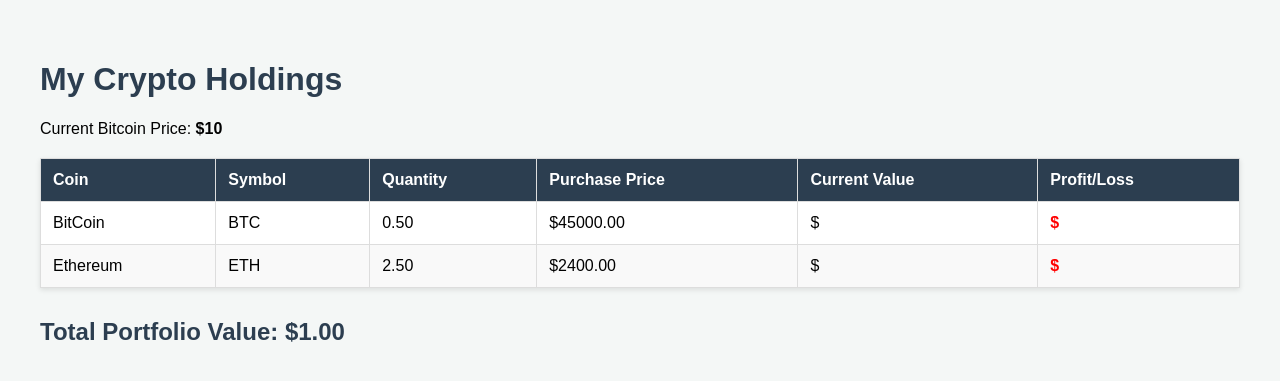
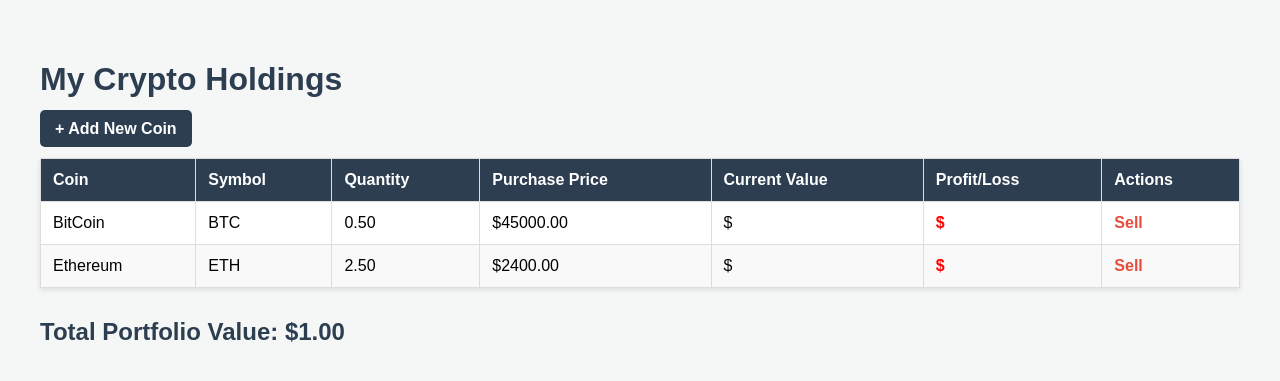
Before and after one commit to Magict67/CryptoPortfolio, a Django app: template portfolio/templates/portfolio/portfolio_list.html in a window 1280 px wide. Shown: the part 49-430 px from the top of the page. Run offline with Django 5.2, Linux system fonts and the light colour scheme; data comes from the database, SQL or seed files in the repository; the template is opened without the code that fills it: values that come from a table or form of the project are taken from there, most other values are stand-ins (such as "Sample title", 1, 10 or a date in 2020).

Commit message:
delete action address,  the how brain, sell

```diff
--- a/portfolio/templates/portfolio/portfolio_list.html
+++ b/portfolio/templates/portfolio/portfolio_list.html
@@ -3,7 +3,11 @@
 {% block content %}
 <h1>My Crypto Holdings</h1>
 
-<p>Current Bitcoin Price: <strong>${{ live_price }}</strong></p>
+<div style="margin-bottom: 20px;">
+    <a href="{% url 'add_coin' %}" style="background-color: #2c3e50; color: white; padding: 10px 15px; text-decoration: none; border-radius: 5px; font-weight: bold;">
+        + Add New Coin
+    </a>
+</div>
 
 <table>
     <thead>
@@ -14,7 +18,7 @@
             <th>Purchase Price</th>
             <th>Current Value</th>
             <th>Profit/Loss</th>
-        </tr>
+            <th>Actions</th> </tr>
     </thead>
     <tbody>
         {% for coin in coins %}
@@ -27,6 +31,13 @@
             <td class="{% if coin.profit >= 0 %}profit{% else %}loss{% endif %}">
                 ${{ coin.profit|floatformat:2 }}
             </td>
+            <td>
+                <a href="{% url 'delete_coin' coin.pk %}"
+                   onclick="return confirm('Are you sure you want to sell/remove this coin?')"
+                   style="color: #e74c3c; font-weight: bold; text-decoration: none;">
+                   Sell
+                </a>
+            </td>
         </tr>
         {% endfor %}
     </tbody>
--- a/portfolio/urls.py
+++ b/portfolio/urls.py
@@ -3,5 +3,6 @@ from . import views
 
 urlpatterns = [
     path('', views.portfolio_list, name='portfolio_list'),
-    path('add/', views.add_coin, name='add_coin'), # new addy line!
+    path('add/', views.add_coin, name='add_coin'),
+    path('delete/<int:pk>/', views.delete_coin, name='delete_coin'),
 ]
--- a/portfolio/views.py
+++ b/portfolio/views.py
@@ -52,3 +52,8 @@ def add_coin(request):
         return redirect('portfolio_list')
 
     return render(request, 'portfolio/add_coin.html')
+
+def delete_coin(request, pk):
+    coin = Coin.objects.get(pk=pk)
+    coin.delete()
+    return redirect('portfolio_list')
```
